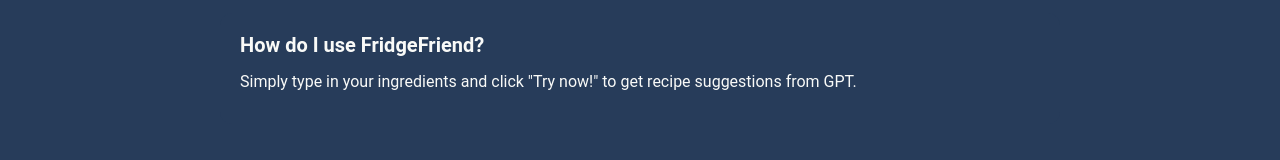
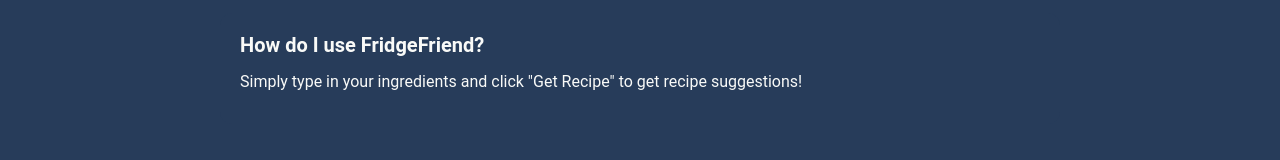
Before and after one commit to boccos/fridge-inventory, a website: page faq/faq.html in a window 1280 px wide. Shown: the part 377-537 px from the top of the page. Drawn offline with Linux system fonts and the light colour scheme.

Commit message:
changed faq

```diff
--- a/faq/faq.html
+++ b/faq/faq.html
@@ -32,7 +32,7 @@
             <p class="centerTitle">Frequently Asked Questions</p>
             <div class="faq-item">
                 <h4>How do I use FridgeFriend?</h4>
-                <p>Simply type in your ingredients and click "Try now!" to get recipe suggestions from GPT.</p>
+                <p>Simply type in your ingredients and click "Get Recipe" to get recipe suggestions!</p>
             </div>
 
             <div class="faq-item">
```
